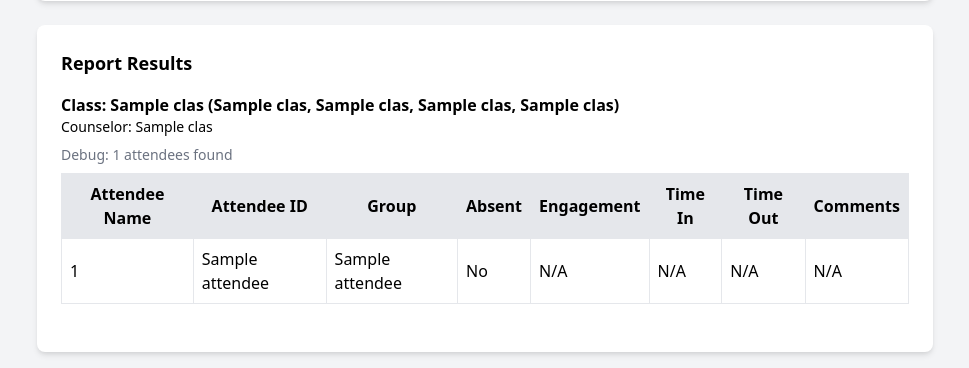
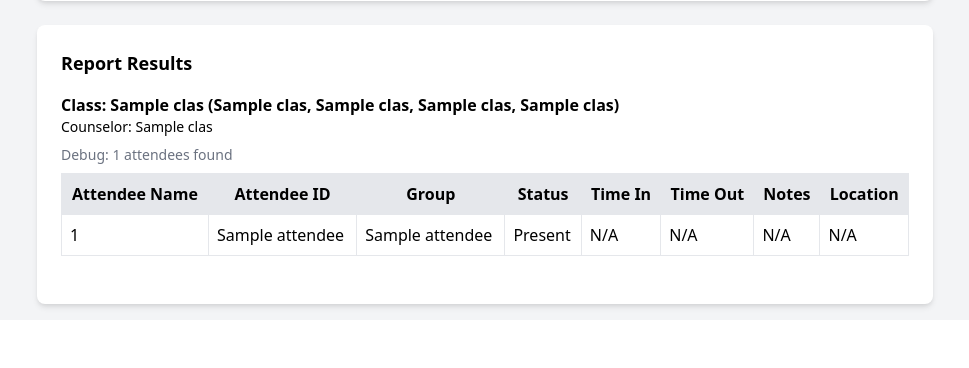
Before and after one commit to lebright85/rwc, a Flask app: template templates/reports.html in a window 1280 px wide. Shown: the part 499-867 px from the top of the page, without its empty margins (155-1124 px from the left). After the commit the page ends 812 px from the top, so only its background shows below. Run offline with Flask 3, Linux system fonts and the light colour scheme; the template is opened without the code that fills it: most values are stand-ins (such as "Sample title", 1, 10 or a date in 2020); some libraries are stand-ins or nearby versions.

Commit message:
Update reports.html

```diff
--- a/templates/reports.html
+++ b/templates/reports.html
@@ -70,11 +70,11 @@
                         <th class="border p-2">Attendee Name</th>
                         <th class="border p-2">Attendee ID</th>
                         <th class="border p-2">Group</th>
-                        <th class="border p-2">Absent</th>
-                        <th class="border p-2">Engagement</th>
+                        <th class="border p-2">Status</th>
                         <th class="border p-2">Time In</th>
                         <th class="border p-2">Time Out</th>
-                        <th class="border p-2">Comments</th>
+                        <th class="border p-2">Notes</th>
+                        <th class="border p-2">Location</th>
                     </tr>
                 </thead>
                 <tbody>
@@ -83,11 +83,11 @@
                         <td class="border p-2">{{ attendee[0] }}</td>
                         <td class="border p-2">{{ attendee[1] }}</td>
                         <td class="border p-2">{{ attendee[2] }}</td>
-                        <td class="border p-2">{{ 'Yes' if attendee[7] else 'No' }}</td>
-                        <td class="border p-2">{{ attendee[3] or 'N/A' }}</td>
+                        <td class="border p-2">{{ attendee[3] or 'Present' }}</td>
                         <td class="border p-2">{{ attendee[4] or 'N/A' }}</td>
                         <td class="border p-2">{{ attendee[5] or 'N/A' }}</td>
                         <td class="border p-2">{{ attendee[6] or 'N/A' }}</td>
+                        <td class="border p-2">{{ attendee[7] or 'N/A' }}</td>
                     </tr>
                     {% endfor %}
                 </tbody>
```
